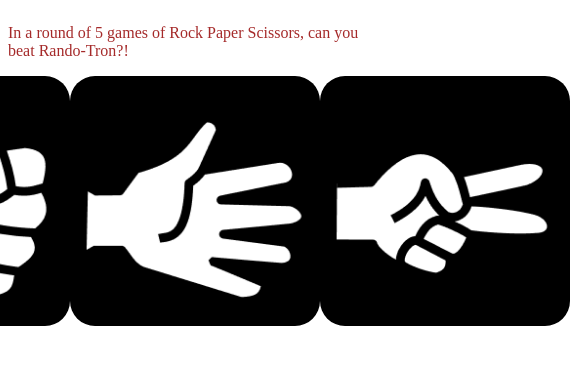
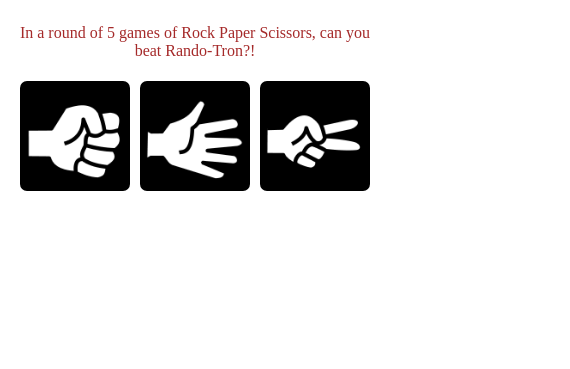
Before and after one commit to Gconnect3/rockPaper, a plain HTML site: page index.html in a window 390 px wide. Shown: the whole page, 570 px wide, since content can reach past the window. Drawn offline with Linux system fonts and the light colour scheme.

Commit message:
fixed for smaller screens with @media

```diff
--- a/css/style.css
+++ b/css/style.css
@@ -12,24 +12,32 @@ body{
     flex: 1;
     flex-direction: column;
     align-items: center;
+    justify-content: center;
 }
+
 div {
     display: flex;
     flex: 1;
     flex-wrap: nowrap;
 }
+
 div > img {
     display: flex;
     flex: 1;
-    max-width: 25rem;
+    padding: .5rem;
+    object-fit: cover;
+    max-width: 20rem;
     border-radius: 10%;
 }
 
 div > img:hover {
+    cursor: pointer;
+    opacity: 0.5;
     border: .5rem solid yellow;
 }
 
 p {
+    text-align: center;
     color: brown;
 }
 
@@ -69,3 +77,12 @@ p {
 .hidden {
     display: none;
 }
+
+@media screen and (max-width: 600px) {
+    div > img{
+        max-width: 12rem;
+    }
+    .vs > img {
+        max-width: 9rem;
+    }
+}
--- a/script/script.js
+++ b/script/script.js
@@ -101,12 +101,8 @@ vs.classList.remove('hidden')
     document.querySelector(".score-player").textContent = `${playerWin}`
     document.querySelector(".score-cpu").textContent = `${cpuWin}`
     document.querySelector("h3").textContent = answer
-
-
-
     // at the end we run the reset function checking to see if the round end has been reached
     reset()
-
 }
 
 
```
Lines whose indentation alone changed are shown as unchanged.
